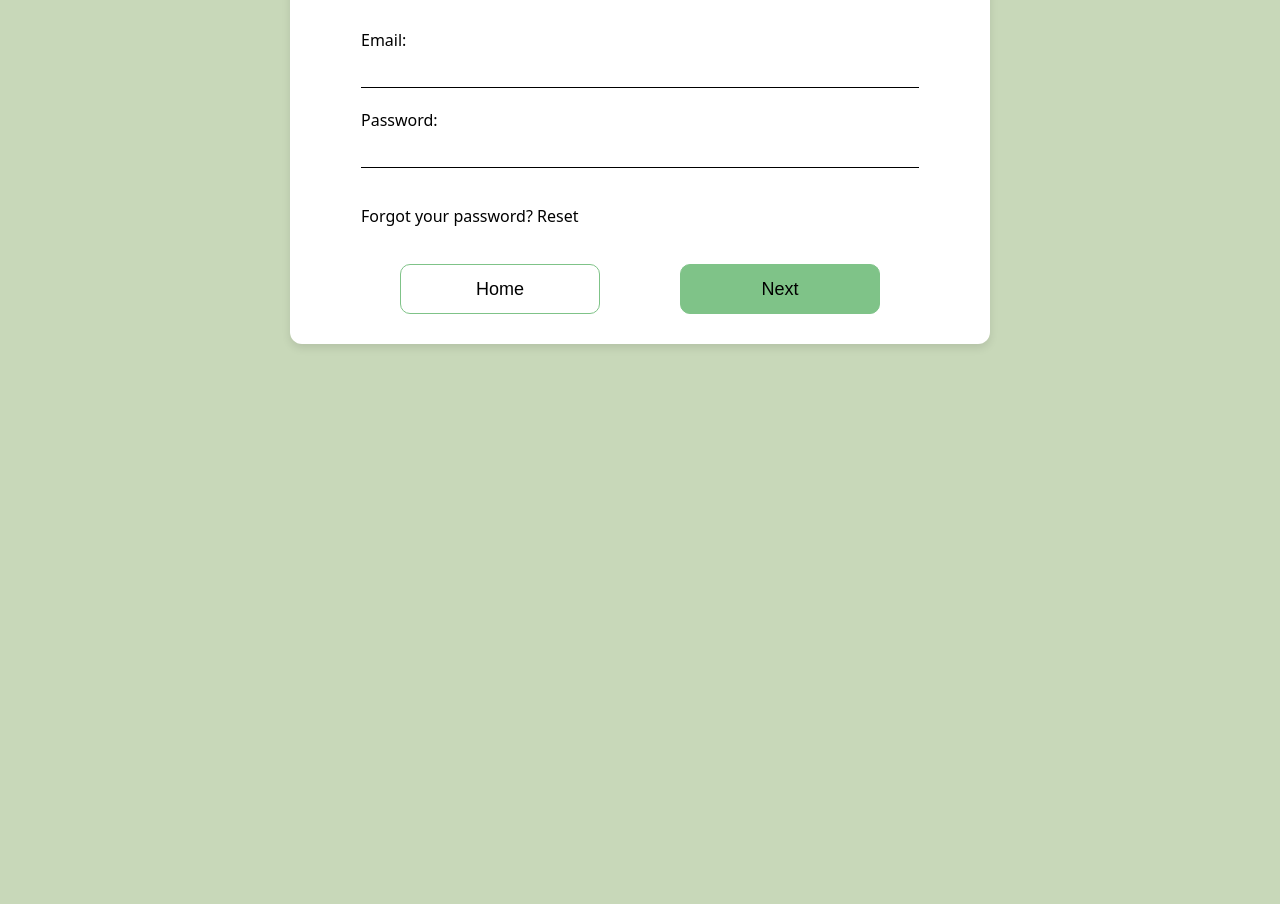
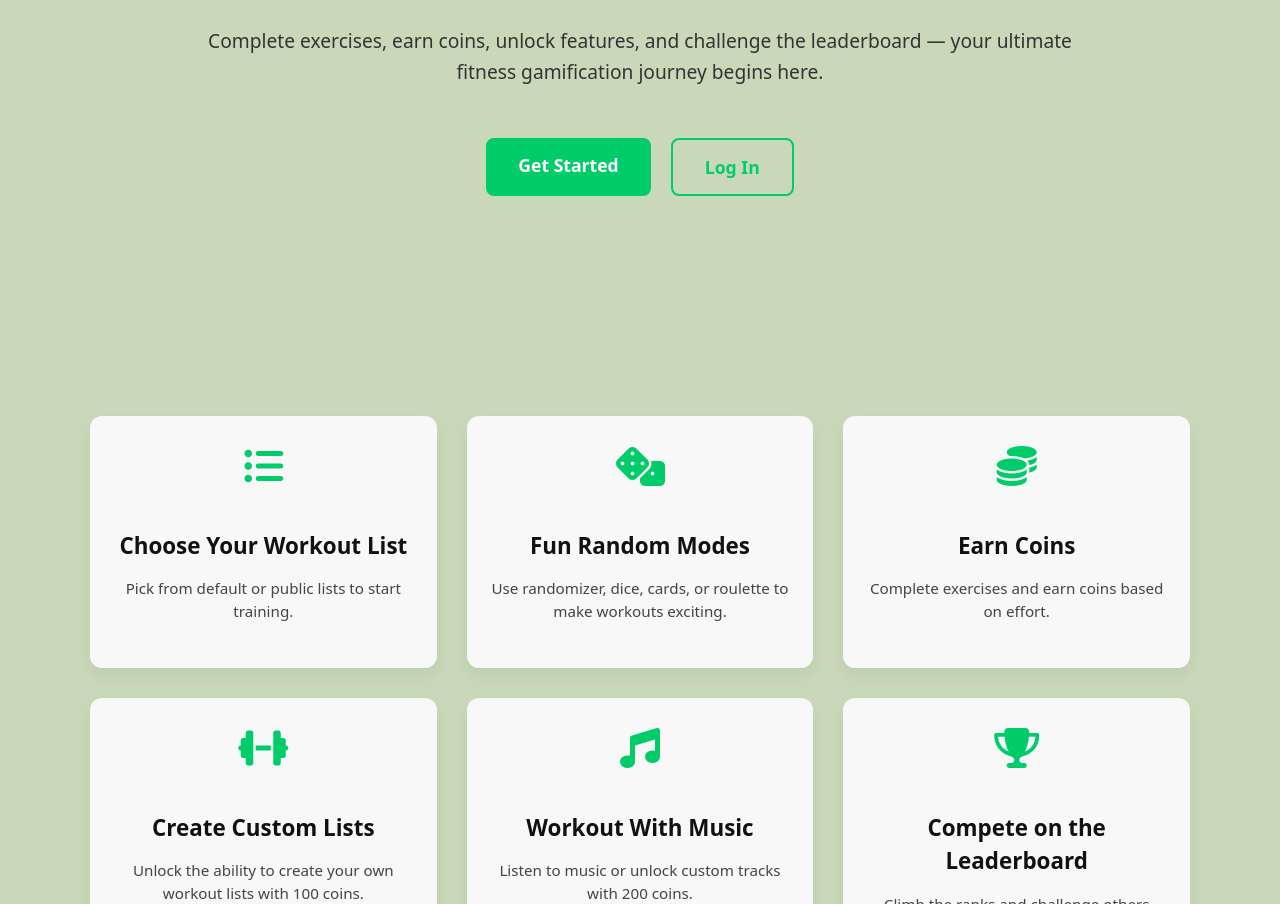
Before and after one commit to MykhailoDrogovoz/hackatime, a React (Vite) app in the folder workout_app/: page / in a window 1280 px wide. Before the commit this address led to /login. Shown: the part 396-1300 px from the top of the page. Before the commit the page ends 917 px from the top, so only its background shows below. Built offline with nearby package versions, Linux system fonts and the light colour scheme; no server answers; a web font is replaced by a local one.

Commit message:
Added landing page

```diff
--- a/workout_app/src/App.css
+++ b/workout_app/src/App.css
@@ -24,10 +24,6 @@
   color: #fff;
 }
 
-.App.gradient-bg button {
-  color: #000;
-}
-
 @media (max-width: 600px) {
   #main-frame {
     display: block;
--- a/workout_app/src/App.jsx
+++ b/workout_app/src/App.jsx
@@ -22,10 +22,13 @@ import ResetPasswordRequest from "./components/account/ResetPasswordToken";
 import ResetPassword from "./components/account/ResetPassword";
 import { ThemeContext } from "./components/ThemeContext";
 import { useContext } from "react";
+import LandingPage from "./components/home/LandingPage";
 
 function App() {
   const location = useLocation();
   const { isGradient } = useContext(ThemeContext);
+  console.log(isGradient);
+  const userAuthorized = !!localStorage.getItem("authToken");
 
   // const isGradientPage =
   //   location.pathname === "/options" || location.pathname === "/exercise";
@@ -42,11 +45,16 @@ function App() {
   }, []);
 
   return (
-    <div className={`App ${isGradient ? "gradient-bg" : ""}`}>
+    <div className={`App ${isGradient === "true" ? "gradient-bg" : ""}`}>
+      {console.log(
+        "hello ",
+        isGradient === "true" ? "gradient-bg" : "",
+        isGradient
+      )}
       <div id="yt-player" style={{ display: "none" }}></div>
       <Header isGradientPage={isGradient} />
       <Routes>
-        <Route path="/" element={<Home />} />
+        <Route path="/" element={userAuthorized ? <Home /> : <LandingPage />} />
         <Route path="/options" element={<Options />} />
         <Route path="/exercise" element={<Exercise />} />
         <Route path="/exercise-done" element={<DoneExercise />} />
@@ -62,6 +70,7 @@ function App() {
           element={<ResetPasswordRequest />}
         />
         <Route path="/reset-password/:token" element={<ResetPassword />} />
+        <Route path="/main" element={<LandingPage />} />
       </Routes>
     </div>
   );
--- a/workout_app/src/components/ThemeContext.jsx
+++ b/workout_app/src/components/ThemeContext.jsx
@@ -3,20 +3,46 @@ import { createContext, useEffect, useState } from "react";
 export const ThemeContext = createContext();
 
 export const ThemeProvider = ({ children }) => {
-  const getInitialTheme = () => {
-    const saved = localStorage.getItem("gradient-theme");
-    return saved === "true";
+  const systemPrefersDark = window.matchMedia(
+    "(prefers-color-scheme: dark)"
+  ).matches;
+
+  const stored = localStorage.getItem("gradient-theme");
+  const initialIsGradient = stored || systemPrefersDark;
+
+  const [isGradient, setIsGradient] = useState(initialIsGradient);
+  console.log("sfdsf ", isGradient);
+
+  const [userHasChosen, setUserHasChosen] = useState(stored !== null);
+
+  const [isDarkMode, setIsDarkMode] = useState(systemPrefersDark);
+
+  useEffect(() => {
+    const matchDark = window.matchMedia("(prefers-color-scheme: dark)");
+    const handleChange = (e) => {
+      setIsDarkMode(e.matches);
+      if (!userHasChosen) {
+        // Update theme dynamically if user hasn't chosen yet
+        setIsGradient(e.matches);
+      }
+    };
+    matchDark.addEventListener("change", handleChange);
+    return () => matchDark.removeEventListener("change", handleChange);
+  }, [userHasChosen]);
+
+  // Save only if user has manually toggled
+  useEffect(() => {
+    if (userHasChosen) {
+      localStorage.setItem("gradient-theme", isGradient);
+    }
+  }, [isGradient, userHasChosen]);
+
+  const toggleTheme = () => {
+    setUserHasChosen(true); // Now persist future changes
+    setIsGradient((prev) => !prev);
   };
 
-  const [isGradient, setIsGradient] = useState(getInitialTheme);
-
-  useEffect(() => {
-    localStorage.setItem("gradient-theme", isGradient);
-  }, [isGradient]);
-
-  const toggleTheme = () => {
-    setIsGradient((prev) => !prev);
-  };
+  console.log("dsfs ", isGradient);
 
   return (
     <ThemeContext.Provider value={{ isGradient, toggleTheme }}>
--- a/workout_app/src/components/account/Account.css
+++ b/workout_app/src/components/account/Account.css
@@ -11,6 +11,11 @@
   top: 40%;
   right: 2%;
   cursor: pointer;
+}
+
+.gradient-bg .account .fa-user-circle,
+.gradient-bg .account .fa-pen {
+  color: #c8d8b9;
 }
 
 .account {
--- a/workout_app/src/components/categories/choice/Options.css
+++ b/workout_app/src/components/categories/choice/Options.css
@@ -22,6 +22,10 @@
 .options_title {
   font-size: 40px;
   text-align: center;
+}
+
+.gradient-bg .options_title {
+  color: #c8d8b9;
 }
 
 .options_list {
--- /dev/null
+++ b/workout_app/src/components/home/LandingPage.css
@@ -0,0 +1,245 @@
+.landing-page {
+  display: flex;
+  flex-direction: column;
+  align-items: center;
+  padding: 60px 20px;
+}
+
+.hero {
+  max-width: 900px;
+  text-align: center;
+  margin-bottom: 60px;
+}
+
+.hero h1 {
+  font-size: 3rem;
+  margin-bottom: 20px;
+  color: #00734f;
+}
+
+.hero p {
+  font-size: 1.2rem;
+  line-height: 1.6;
+  color: #333;
+}
+
+.hero .btn {
+  margin-top: 30px;
+  padding: 14px 32px;
+  background-color: #00cc6a;
+  border: none;
+  color: #fff;
+  font-weight: bold;
+  font-size: 1.1rem;
+  border-radius: 8px;
+  cursor: pointer;
+  transition: transform 0.2s ease, background-color 0.3s ease;
+}
+
+.hero .btn:hover {
+  background-color: #009f55;
+  transform: scale(1.05);
+}
+
+.features .feature-list {
+  display: grid;
+  grid-template-columns: repeat(auto-fit, minmax(260px, 1fr));
+  gap: 30px;
+  max-width: 1100px;
+  margin: 0 auto 80px;
+  width: 100%;
+  padding: 0;
+  list-style: none; /* Removes default bullets */
+}
+
+.visually-hidden {
+  position: absolute;
+  clip: rect(0 0 0 0);
+  height: 1px;
+  width: 1px;
+  overflow: hidden;
+}
+
+.feature-card {
+  background-color: #f8f8f8;
+  border-radius: 12px;
+  padding: 30px 20px;
+  text-align: center;
+  box-shadow: 0 8px 20px rgba(0, 0, 0, 0.05);
+  transition: transform 0.3s ease, box-shadow 0.3s ease;
+}
+
+.feature-card:hover {
+  transform: translateY(-6px);
+  box-shadow: 0 10px 25px rgba(0, 0, 0, 0.1);
+}
+
+.feature-card i {
+  font-size: 2.5rem;
+  margin-bottom: 20px;
+  color: #00cc6a;
+}
+
+.feature-card h3 {
+  margin-bottom: 12px;
+  font-size: 1.4rem;
+  color: #111;
+}
+
+.feature-card p {
+  color: #444;
+  font-size: 0.95rem;
+  line-height: 1.5;
+}
+
+.cta {
+  text-align: center;
+  max-width: 700px;
+}
+
+.cta h2 {
+  font-size: 2rem;
+  margin-bottom: 20px;
+  color: #00734f;
+}
+
+.cta p {
+  font-size: 1.1rem;
+  color: #333;
+  margin-bottom: 30px;
+}
+
+.cta .btn {
+  padding: 14px 30px;
+  background-color: #00cc6a;
+  border: none;
+  color: #fff;
+  font-weight: bold;
+  font-size: 1rem;
+  border-radius: 8px;
+  cursor: pointer;
+  transition: background-color 0.3s ease, transform 0.2s ease;
+}
+
+.cta .btn:hover {
+  background-color: #009f55;
+  transform: scale(1.05);
+}
+
+.btn-group {
+  display: flex;
+  gap: 20px;
+  justify-content: center;
+  flex-wrap: wrap;
+  margin-top: 20px;
+}
+
+.btn.outline {
+  background-color: transparent;
+  border: 2px solid #00cc6a;
+  color: #00cc6a;
+}
+
+.btn.outline:hover {
+  background-color: #00cc6a;
+  color: #fff;
+}
+
+.hero,
+.features,
+.cta {
+  padding: 80px 20px;
+}
+
+.features {
+  margin-bottom: 120px;
+}
+
+.footer {
+  padding: 40px 20px;
+  text-align: center;
+  background: #222;
+  color: #fff;
+  font-size: 14px;
+  width: 100%;
+}
+
+@media screen and (max-width: 768px) {
+  .hero h1 {
+    font-size: 2.2rem;
+  }
+
+  .hero p,
+  .cta p {
+    font-size: 1rem;
+  }
+
+  .feature-card i {
+    font-size: 2rem;
+  }
+}
+
+.gradient-bg .hero h1 {
+  color: #00ff88;
+}
+
+.gradient-bg .hero p {
+  color: #ccc;
+}
+
+.gradient-bg .hero .btn {
+  background-color: #00ff88;
+  color: #000;
+}
+
+.gradient-bg .hero .btn:hover {
+  background-color: #00cc6a;
+}
+
+.gradient-bg .feature-card {
+  background-color: #1a1a1a;
+  box-shadow: 0 8px 20px rgba(0, 255, 136, 0.05);
+}
+
+.gradient-bg .feature-card:hover {
+  box-shadow: 0 10px 25px rgba(0, 255, 136, 0.1);
+}
+
+.gradient-bg .feature-card i {
+  color: #00ff88;
+}
+
+.gradient-bg .feature-card h3 {
+  color: #fff;
+}
+
+.gradient-bg .feature-card p {
+  color: #bbb;
+}
+
+.gradient-bg .cta h2 {
+  color: #00ff88;
+}
+
+.gradient-bg .cta p {
+  color: #ccc;
+}
+
+.gradient-bg .cta .btn {
+  background-color: #00ff88;
+  color: #000;
+}
+
+.gradient-bg .cta .btn:hover {
+  background-color: #00cc6a;
+}
+
+.gradient-bg .btn.outline {
+  border-color: #00ff88;
+  color: #00ff88;
+}
+
+.gradient-bg .btn.outline:hover {
+  background-color: #00ff88;
+  color: #000;
+}
--- /dev/null
+++ b/workout_app/src/components/home/LandingPage.jsx
@@ -0,0 +1,97 @@
+import React from "react";
+import { Link } from "react-router-dom";
+import "./LandingPage.css";
+
+const features = [
+  {
+    icon: "fa-solid fa-list-ul",
+    title: "Choose Your Workout List",
+    description: "Pick from default or public lists to start training.",
+  },
+  {
+    icon: "fa-solid fa-dice",
+    title: "Fun Random Modes",
+    description:
+      "Use randomizer, dice, cards, or roulette to make workouts exciting.",
+  },
+  {
+    icon: "fa-solid fa-coins",
+    title: "Earn Coins",
+    description: "Complete exercises and earn coins based on effort.",
+  },
+  {
+    icon: "fa-solid fa-dumbbell",
+    title: "Create Custom Lists",
+    description:
+      "Unlock the ability to create your own workout lists with 100 coins.",
+  },
+  {
+    icon: "fa-solid fa-music",
+    title: "Workout With Music",
+    description: "Listen to music or unlock custom tracks with 200 coins.",
+  },
+  {
+    icon: "fa-solid fa-trophy",
+    title: "Compete on the Leaderboard",
+    description: "Climb the ranks and challenge others globally.",
+  },
+];
+
+const LandingPage = () => {
+  return (
+    <div className="coin-container-cong full-screen">
+      <div className="landing-page">
+        <section className="hero">
+          <h1>
+            <span className="highlight">Sportvana</span> is Your Chance to Level
+            Up Your Fitness with Fun & Rewards
+          </h1>
+          <p>
+            Complete exercises, earn coins, unlock features, and challenge the
+            leaderboard — your ultimate fitness gamification journey begins
+            here.
+          </p>
+          <div className="btn-group">
+            <Link to="/register" className="btn">
+              Get Started
+            </Link>
+            <Link to="/login" className="btn outline">
+              Log In
+            </Link>
+          </div>
+        </section>
+        <section className="features" aria-labelledby="features-heading">
+          <h2 id="features-heading" className="visually-hidden">
+            Features
+          </h2>
+          <ul className="feature-list">
+            {features.map((feature, idx) => (
+              <li className="feature-card" key={idx}>
+                <i className={feature.icon}></i>
+                <h3>{feature.title}</h3>
+                <p>{feature.description}</p>
+              </li>
+            ))}
+          </ul>
+        </section>
+        <section className="cta">
+          <h2>Ready to Join the Fitness Revolution?</h2>
+          <p>
+            It's free to start — complete your first workout and earn your first
+            coins in minutes.
+          </p>
+          <div className="btn-group">
+            <Link to="/register" className="btn">
+              Sign Up Now
+            </Link>
+            <Link to="/login" className="btn outline">
+              Log In
+            </Link>
+          </div>
+        </section>
+      </div>
+    </div>
+  );
+};
+
+export default LandingPage;
--- a/workout_app/src/components/home/lists/NewList.css
+++ b/workout_app/src/components/home/lists/NewList.css
@@ -25,9 +25,8 @@ select,
   background: transparent;
 }
 
-.gradient-bg input,
-.gradient-bg select,
-.gradient-bg .new-list form div textarea {
+.gradient-bg .account-main input,
+.gradient-bg .account-main select {
   border-bottom-color: #fff;
   color: #fff;
 }
--- a/workout_app/src/components/home/lists/NewList.jsx
+++ b/workout_app/src/components/home/lists/NewList.jsx
@@ -169,7 +169,9 @@ function NewList() {
           </div>
 
           <div className="buttons-white-theme">
-            <button onClick={homeRedirect}>Home</button>
+            <button onClick={homeRedirect} type="reset">
+              Home
+            </button>
             <button className="main-button" type="submit">
               Next
             </button>
```
Also changed, not shown: workout_app/src/components/header/Header.jsx (+7 -2 lines), workout_app/src/components/home/push-ups/PieGraph.css (+6 -2 lines), workout_app/src/components/leaderboard/Leaderboard.jsx (+4 -4 lines).
